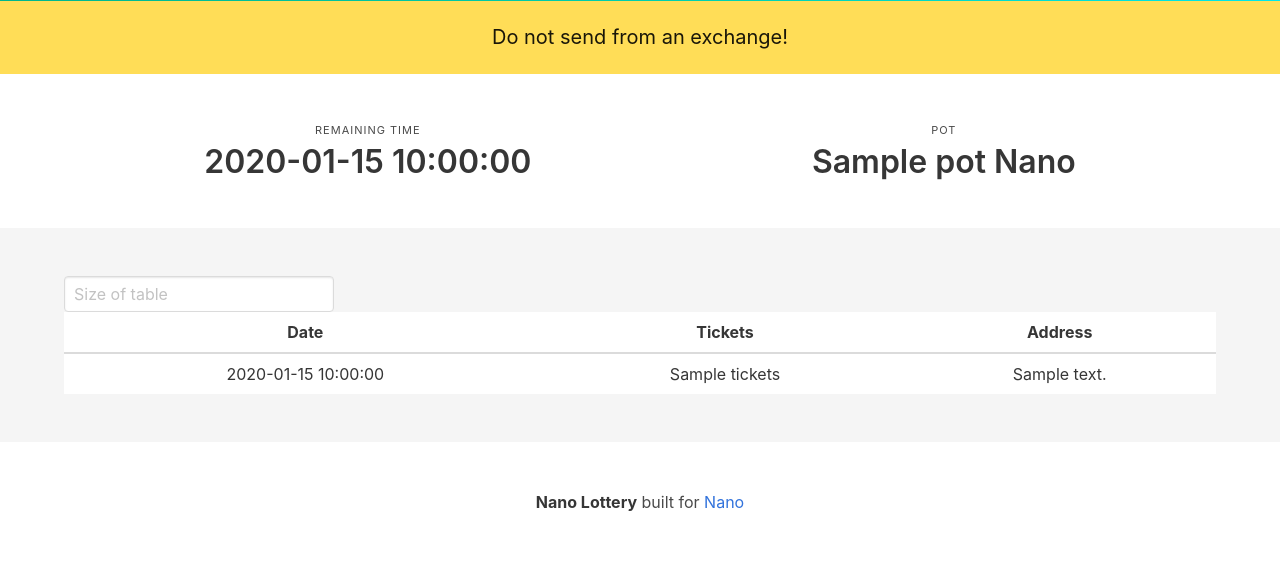
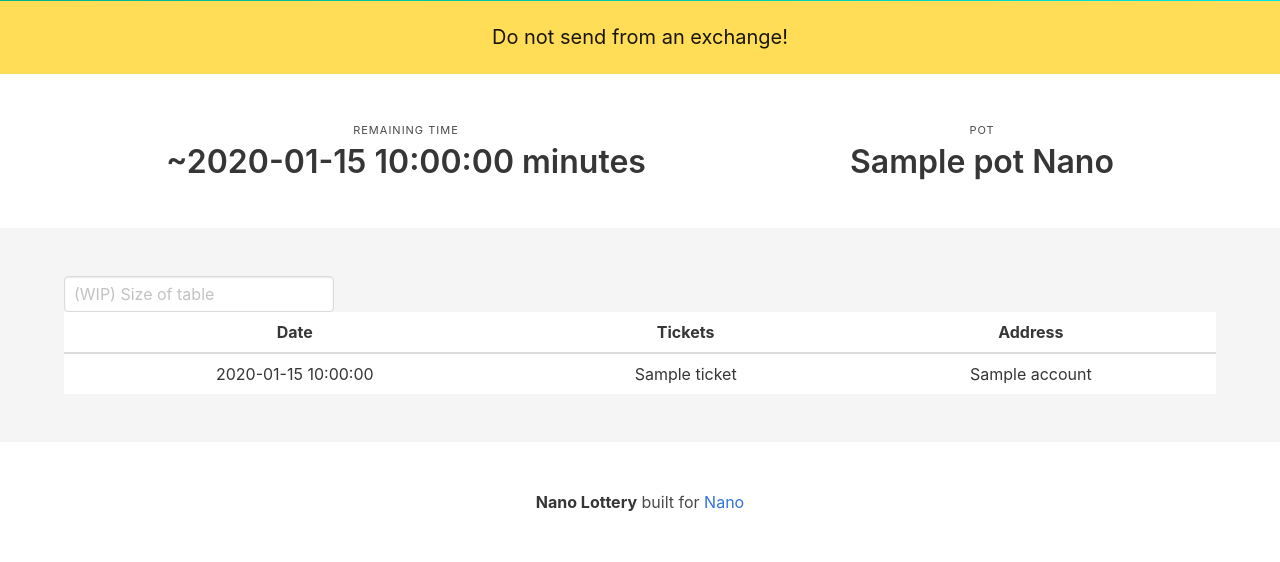
Before and after one commit to FrilledShark/NanoLottery, a Flask app: template templates/index.html in a window 1280 px wide. Shown: the part 561-1123 px from the top of the page. Run offline with Flask 2, Linux system fonts and the light colour scheme; the template is opened without the code that fills it: most values are stand-ins (such as "Sample title", 1, 10 or a date in 2020).

Commit message:
Fully working lottery. Few features missing, but working PoC.

```diff
--- a/app.py
+++ b/app.py
@@ -1,5 +1,7 @@
 from flask import Flask, render_template
 from modules.database import Ticket, Lottery, tables, db
+from decimal import Decimal
+from modules.fair import last_blockchain
 
 import os, json  # Reading config file
 dirname = os.path.dirname(__file__)
@@ -14,7 +16,26 @@ app = Flask(__name__)
 
 @app.route('/', methods=['GET', 'POST'])
 def index():
-    return render_template("index.html")
+    for lottery in Lottery.select().order_by(Lottery.endblock.desc()):
+        lottery = lottery
+        break
+
+    # Calculating pot
+    pot = Decimal(0)
+    for ticket in lottery.tickets:
+        pot += Decimal("0.01")
+
+    # Calculating remaining time
+
+    remaining_blocks = lottery.endblock - last_blockchain()
+
+    remaining_time = remaining_blocks*10
+    table = []
+    for ticket in lottery.tickets.order_by(Ticket.time.desc()):
+        ticket_info = {"date": ticket.time, "ticket": ticket.ticket, "account": ticket.account}
+        table.append(ticket_info)
+
+    return render_template("index.html", pot=pot, time=remaining_time, account=config["account"], table=table)
 
 
 if __name__ == "__main__":
--- a/templates/index.html
+++ b/templates/index.html
@@ -45,8 +45,8 @@
     <div class="hero-body">
         <div align="center" class="container">
                 <h1 class="title">Buy your ticket!</h1>
-                <h6 class="subtitle is-6"><a href="https://www.nanode.co/account/{{ address }}">{{ address }}</a></h6>
-                <div><img src="static/{{ address }}.png"></div>
+                <h6 class="subtitle is-6"><a href="https://www.nanode.co/account/{{ account }}">{{ account }}</a></h6>
+                <div><img src="/static/{{ account }}.gif"></div>
                 <div>Ticket price = 0.01 Nano</div>
             </div>
         </div>
@@ -71,7 +71,7 @@
                         Remaining time
                     </p>
                     <p class="title">
-                        {{ time }}
+                        ~{{ time }} minutes
                     </p>
                 </div>
             </div>
@@ -95,7 +95,7 @@
             <div class="columns">
                 <div class="column">
                     <form action="/" method="get">
-                        <input class="input" type="text" name="size" placeholder="Size of table"><br>
+                        <input class="input" type="text" name="size" placeholder="(WIP) Size of table"><br>
                     </form>
                 </div>
                 <div class="column is-three-quarters"></div>
@@ -115,8 +115,8 @@
                 {% for row in table %}
                     <tr >
                         <td style="text-align: center;">{{row.date}}</td>
-                        <td style="text-align: center;">{{row.tickets}}</td>
-                        <td style="text-align: center;"><a href="{{ row.link }}">{{row.address}}</a></td>
+                        <td style="text-align: center;">{{row.ticket}}</td>
+                        <td style="text-align: center;"><a href="{{ row.link }}">{{row.account}}</a></td>
                     </tr>
                 {% endfor %}
 
```
Also changed, not shown: static/xrb_17h1imjes17gr8fantofykyztfe7g3ag1yqgp1qtjdhs3dfnwds5bzzp6u81.gif (added), 1 other file.
